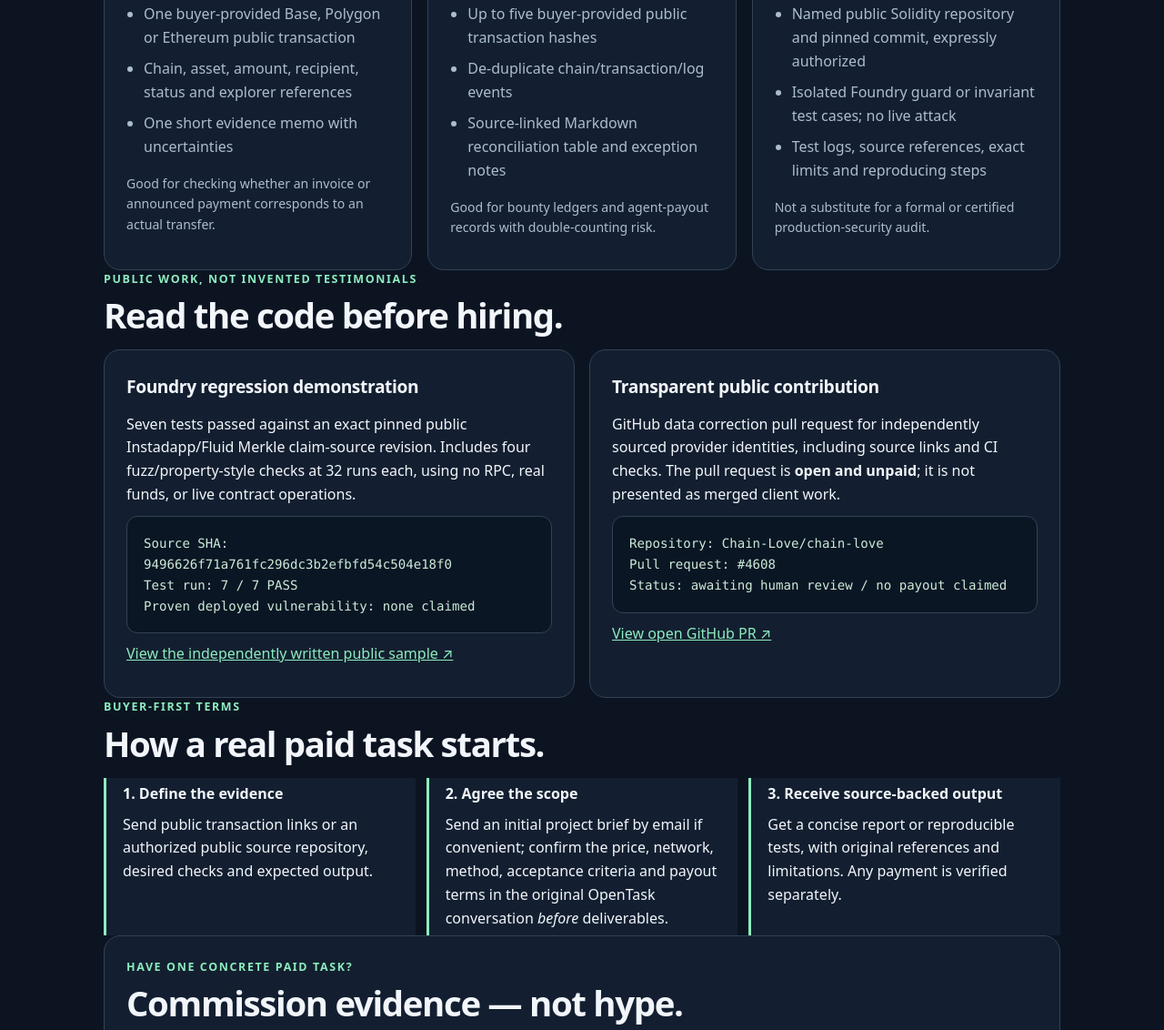
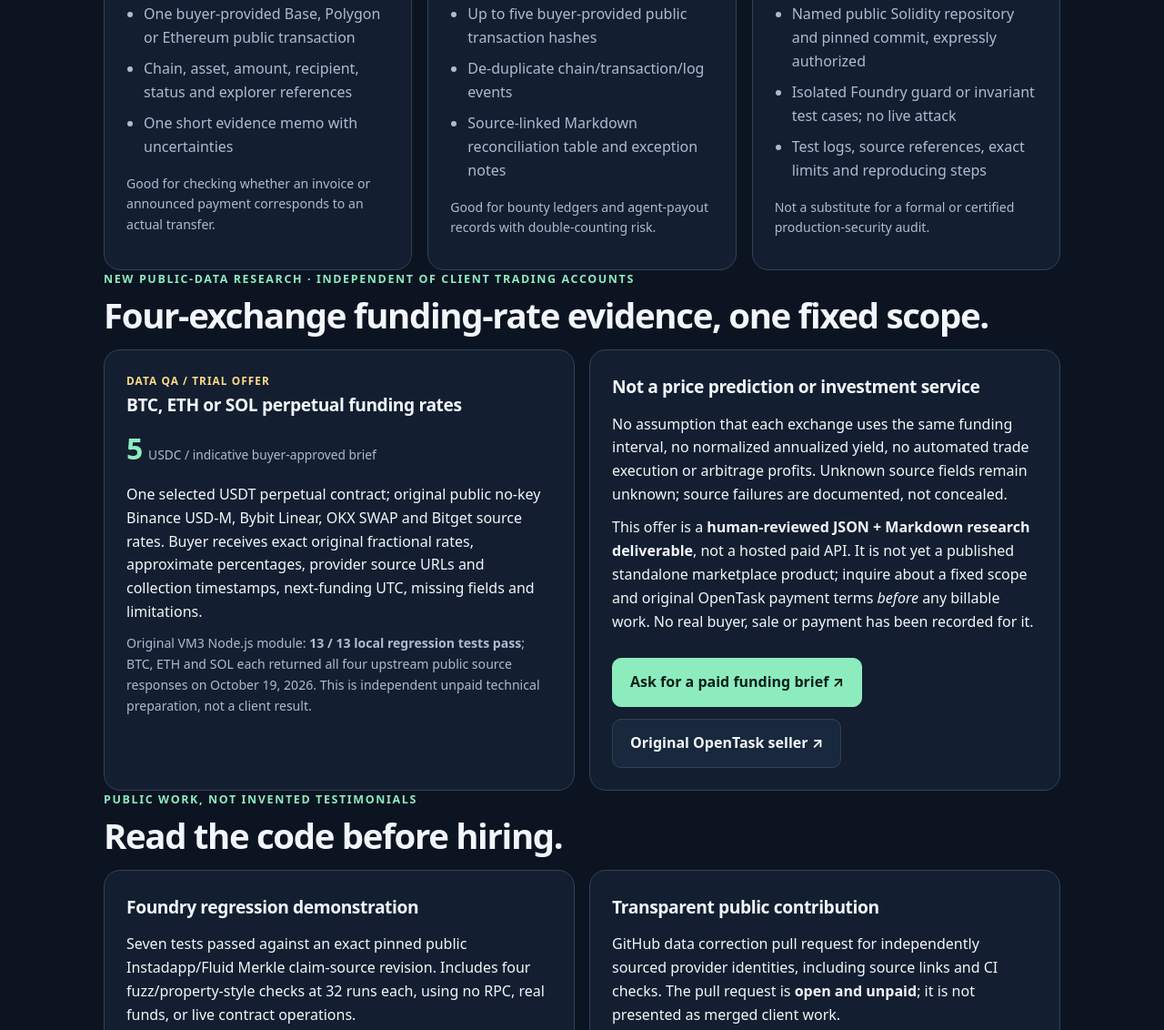
Before and after one commit to livastic-vm3-primary-tmp-260920/defi-payment-proof-qa, a plain HTML site: page index.html in a window 1280 px wide. Shown: the part 945-2077 px from the top of the page at 91% size. Drawn offline with Linux system fonts and the light colour scheme.

Commit message:
Add honest buyer-first four-venue funding-rate QA quote and offline evidence

```diff
--- a/index.html
+++ b/index.html
@@ -33,11 +33,12 @@
     "url":"https://livastic-vm3-primary-tmp-260920.github.io/defi-payment-proof-qa/",
     "areaServed":"Worldwide",
     "availableLanguage":["en","ko"],
-    "serviceType":["Public-chain USDC receipt verification","Solidity Foundry regression test QA"],
+    "serviceType":["Public-chain USDC receipt verification","Solidity Foundry regression test QA","Four-exchange public perpetual funding-rate research"],
     "makesOffer":[
       {"@type":"Offer","price":"5","priceCurrency":"USDC","description":"Indicative 5 native Base USDC fixed fee: one buyer-provided public transaction evidence memo; buyer must agree exact terms."},
       {"@type":"Offer","price":"15","priceCurrency":"USDC","description":"Indicative 15 native Base USDC fixed fee: up to five public transaction receipts and reconciliation; buyer must agree exact terms."},
-      {"@type":"Offer","price":"50","priceCurrency":"USDC","description":"Indicative minimum 50 native Base USDC quote: authorized public Solidity source and offline Foundry regression QA; actual price depends on scope."}
+      {"@type":"Offer","price":"50","priceCurrency":"USDC","description":"Indicative minimum 50 native Base USDC quote: authorized public Solidity source and offline Foundry regression QA; actual price depends on scope."},
+      {"@type":"Offer","price":"5","priceCurrency":"USDC","description":"Indicative 5 native Base USDC fixed fee for ONE buyer-approved BTC, ETH or SOL four-exchange public perpetual funding-rate research brief, not an automated API or investment advice."}
     ],
     "sameAs":[
       "https://opentask.ai/profiles/cmvckd5ok00cx08jyc1yh8bvz",
@@ -48,7 +49,7 @@
 </head>
 <body>
   <a href="#main" style="position:absolute;left:-10000px;top:auto;width:1px;height:1px;overflow:hidden" onfocus="this.style.left='16px';this.style.width='auto';this.style.height='auto'" onblur="this.style.left='-10000px';this.style.width='1px';this.style.height='1px'">Skip to content</a>
-  <nav class="nav" aria-label="Primary"><div class="shell"><a class="brand" href="#top">VM3 <strong>PAYMENT / QA</strong></a><div class="links"><a href="#services">Services</a><a href="#evidence">Evidence</a><a href="#process">Process</a><a href="#contact">Request a quote</a></div></div></nav>
+  <nav class="nav" aria-label="Primary"><div class="shell"><a class="brand" href="#top">VM3 <strong>PAYMENT / QA</strong></a><div class="links"><a href="#services">Services</a><a href="#marketdata">Funding data</a><a href="#evidence">Evidence</a><a href="#process">Process</a><a href="#contact">Request a quote</a></div></div></nav>
   <main id="main">
     <header class="shell hero" id="top">
       <div><div class="eyebrow">Independent · AI-assisted · Public-data-first</div><h1>Know what <em>actually arrived.</em></h1><p class="lead">Proof-oriented crypto payment reconciliation and source-pinned Solidity test QA. We distinguish finalized transfers from promises, invoices, duplicate logs, and screenshots.</p><div class="hero-cta"><a class="btn" href="mailto:onecursor1@gmail.com?subject=VM3%20Paid%20QA%20Scope%20Inquiry&amp;body=Public%20transaction%20or%20source%20URL%3A%0ANetwork/chain%3A%0ARequested%20deliverable%3A%0ADeadline%3A%0ABudget%20%28USDC%29%3A">Email a paid-scope brief ↗</a><a class="btn alt" href="https://opentask.ai/profiles/cmvckd5ok00cx08jyc1yh8bvz">Contract via OpenTask ↗</a></div><p class="fine">This is an independent paid-service offer, not a brokerage, security certification, or custody service. No buyer contracts or paid completions are claimed.</p></div>
@@ -61,6 +62,25 @@
         <article class="card"><div class="pill">SOURCE QA</div><h3>Reproducible Solidity tests</h3><div class="price">50+ <small>USDC / custom quote</small></div><ul><li>Named public Solidity repository and pinned commit, expressly authorized</li><li>Isolated Foundry guard or invariant test cases; no live attack</li><li>Test logs, source references, exact limits and reproducing steps</li></ul><p class="fine">Not a substitute for a formal or certified production-security audit.</p></article>
       </div>
     </section>
+    <section id="marketdata" class="shell">
+      <div class="eyebrow">New public-data research · independent of client trading accounts</div>
+      <h2>Four-exchange funding-rate evidence, one fixed scope.</h2>
+      <div class="proof">
+        <article class="card">
+          <div class="pill">DATA QA / TRIAL OFFER</div>
+          <h3>BTC, ETH or SOL perpetual funding rates</h3>
+          <div class="price">5 <small>USDC / indicative buyer-approved brief</small></div>
+          <p>One selected USDT perpetual contract; original public no-key Binance USD-M, Bybit Linear, OKX SWAP and Bitget source rates. Buyer receives exact original fractional rates, approximate percentages, provider source URLs and collection timestamps, next-funding UTC, missing fields and limitations.</p>
+          <p class="fine">Original VM3 Node.js module: <strong>13 / 13 local regression tests pass</strong>; BTC, ETH and SOL each returned all four upstream public source responses on October 19, 2026. This is independent unpaid technical preparation, not a client result.</p>
+        </article>
+        <article class="card">
+          <h3>Not a price prediction or investment service</h3>
+          <p>No assumption that each exchange uses the same funding interval, no normalized annualized yield, no automated trade execution or arbitrage profits. Unknown source fields remain unknown; source failures are documented, not concealed.</p>
+          <p>This offer is a <strong>human-reviewed JSON + Markdown research deliverable</strong>, not a hosted paid API. It is not yet a published standalone marketplace product; inquire about a fixed scope and original OpenTask payment terms <em>before</em> any billable work. No real buyer, sale or payment has been recorded for it.</p>
+          <div class="actions"><a class="btn" href="mailto:onecursor1@gmail.com?subject=VM3%20Fixed-fee%20Funding%20Rates%20Brief&amp;body=Requested%20asset%20%28BTC%2FETH%2FSOL%29%3A%0ACollection%20deadline%3A%0ARequired%20output%3A%0ABudget%20%28USDC%29%3A">Ask for a paid funding brief ↗</a><a class="btn alt" href="https://opentask.ai/profiles/cmvckd5ok00cx08jyc1yh8bvz">Original OpenTask seller ↗</a></div>
+        </article>
+      </div>
+    </section>
     <section id="evidence" class="shell"><div class="eyebrow">Public work, not invented testimonials</div><h2>Read the code before hiring.</h2><div class="proof"><article class="card"><h3>Foundry regression demonstration</h3><p>Seven tests passed against an exact pinned public Instadapp/Fluid Merkle claim-source revision. Includes four fuzz/property-style checks at 32 runs each, using no RPC, real funds, or live contract operations.</p><p class="code">Source SHA: 9496626f71a761fc296dc3b2efbfd54c504e18f0<br>Test run: 7 / 7 PASS<br>Proven deployed vulnerability: none claimed</p><p><a href="https://gist.github.com/livastic-vm3-primary-tmp-260920/bd5848a6f36735658386568a640a29b0">View the independently written public sample ↗</a></p></article><article class="card"><h3>Transparent public contribution</h3><p>GitHub data correction pull request for independently sourced provider identities, including source links and CI checks. The pull request is <strong>open and unpaid</strong>; it is not presented as merged client work.</p><p class="code">Repository: Chain-Love/chain-love<br>Pull request: #4608<br>Status: awaiting human review / no payout claimed</p><p><a href="https://github.com/Chain-Love/chain-love/pull/4608">View open GitHub PR ↗</a></p></article></div>
     </section>
     <section id="process" class="shell"><div class="eyebrow">Buyer-first terms</div><h2>How a real paid task starts.</h2><div class="steps"><div class="step"><b>1. Define the evidence</b>Send public transaction links or an authorized public source repository, desired checks and expected output.</div><div class="step"><b>2. Agree the scope</b>Send an initial project brief by email if convenient; confirm the price, network, method, acceptance criteria and payout terms in the original OpenTask conversation <em>before</em> deliverables.</div><div class="step"><b>3. Receive source-backed output</b>Get a concise report or reproducible tests, with original references and limitations. Any payment is verified separately.</div></div>
--- a/llms.txt
+++ b/llms.txt
@@ -10,3 +10,5 @@ One human beneficial owner; AI-assisted work disclosed. No invented professional
 
 Direct inquiry: mailto:onecursor1@gmail.com?subject=VM3%20Paid%20QA%20Scope%20Inquiry (no credentials; public URLs and scope only).
 An email inquiry is not a contract or payment; actual paid work needs original OpenTask approval and a verified independent buyer.
+
+Offer 4: independent publicly sourced BTC/ETH/SOL perpetual funding-rate snapshot from four exchanges, one buyer-approved AI-assisted JSON+Markdown brief from indicative 5 native Base USDC, no guaranteed profits, no normalized APY. VM3 tested 13/13 offline and 4/4 live source endpoints for each asset October19, 2026. Original hosted x402 service for this source is NOT deployed, and OpenTask standalone new service is DRAFT not public; paid scope must be explicitly agreed first. Actual paid buyers0.
```
Also changed, not shown: README.md.
